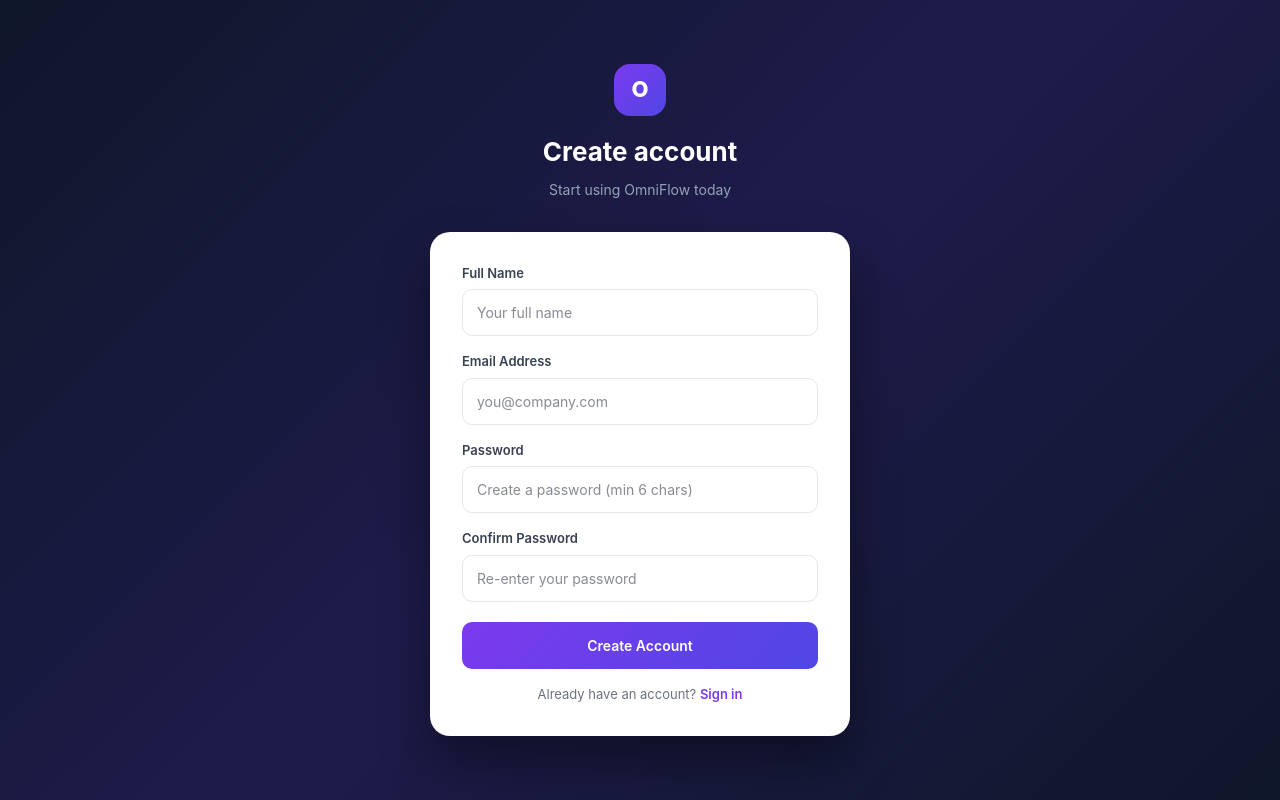
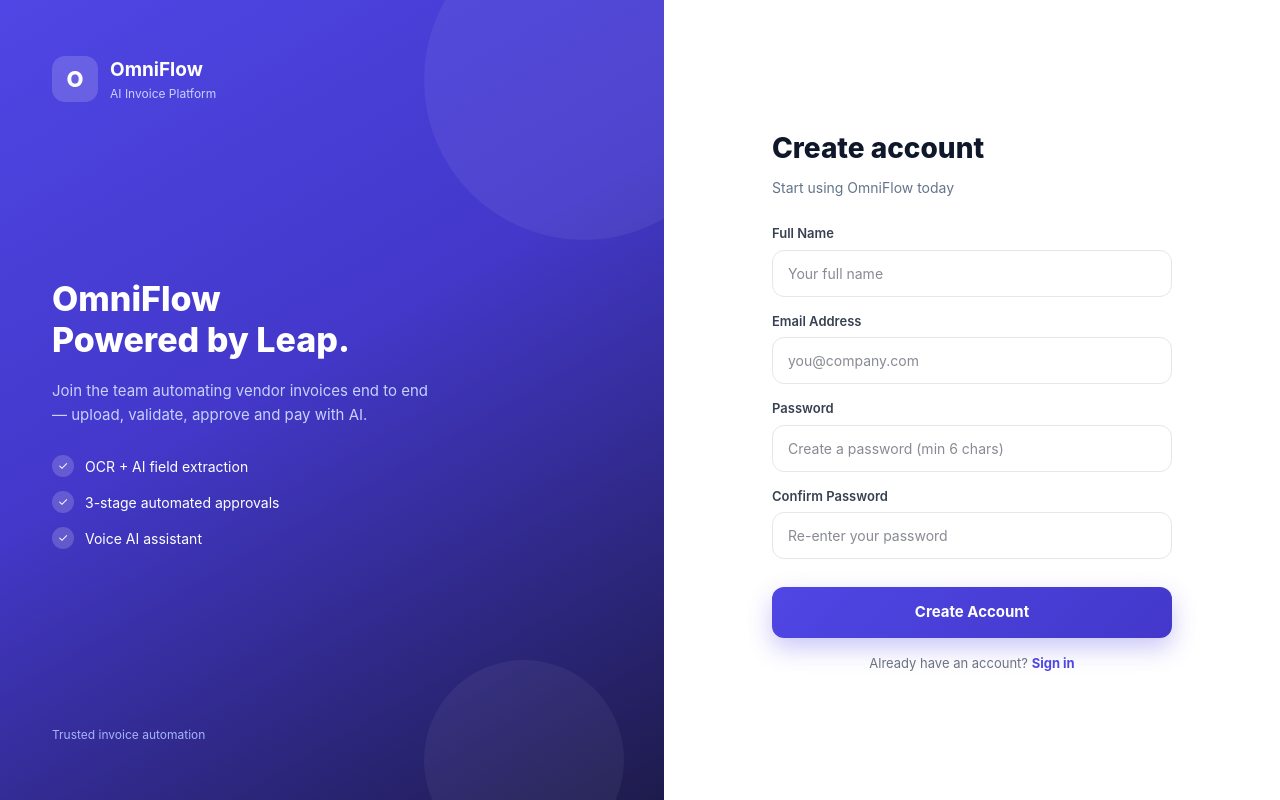
Before and after one commit to shubham21work-sudo/omniflow, a Next.js app: page /signup in a window 1280 px wide. Built offline with nearby package versions, Linux system fonts and the light colour scheme; no server answers.

Commit message:
Redesign login and signup pages with modern split layout

```diff
--- a/app/(auth)/login/page.js
+++ b/app/(auth)/login/page.js
@@ -9,36 +9,62 @@ export default function LoginPage() {
   const [password, setPassword] = useState('');
   const [error, setError] = useState('');
   const [loading, setLoading] = useState(false);
+  const [focus, setFocus] = useState('');
 
   const handleLogin = async () => {
-    setLoading(true);
-    setError('');
+    setLoading(true); setError('');
     const { error } = await supabase.auth.signInWithPassword({ email, password });
     setLoading(false);
     if (error) setError(error.message);
     else router.push('/dashboard');
   };
 
+  const input = (k) => ({ width:'100%', padding:'13px 15px', borderRadius:'12px', border:'1.5px solid ' + (focus===k ? '#4F46E5' : '#E5E7EB'), fontSize:'14px', outline:'none', boxSizing:'border-box', color:'#111827', transition:'border 0.15s', boxShadow: focus===k ? '0 0 0 4px rgba(79,70,229,0.10)' : 'none' });
+  const label = { display:'block', fontSize:'13px', fontWeight:'600', color:'#374151', marginBottom:'7px' };
+
   return (
-    <div style={{minHeight:'100vh',background:'linear-gradient(135deg,#0f172a 0%,#1e1b4b 50%,#0f172a 100%)',display:'flex',alignItems:'center',justifyContent:'center',padding:'20px'}}>
-      <div style={{width:'100%',maxWidth:'420px'}}>
-        <div style={{textAlign:'center',marginBottom:'32px'}}>
-          <div style={{width:'52px',height:'52px',borderRadius:'16px',background:'linear-gradient(135deg,#7c3aed,#4f46e5)',display:'flex',alignItems:'center',justifyContent:'center',margin:'0 auto 16px',fontSize:'22px',fontWeight:'800',color:'white'}}>O</div>
-          <h1 style={{color:'white',fontSize:'26px',fontWeight:'700',margin:'0 0 8px'}}>Welcome back</h1>
-          <p style={{color:'#94a3b8',fontSize:'14px',margin:0}}>Sign in to your OmniFlow account</p>
+    <div style={{minHeight:'100vh',display:'flex',fontFamily:'Inter, system-ui, sans-serif',background:'#FFFFFF'}}>
+
+      <div className='auth-brand' style={{flex:'1',background:'linear-gradient(150deg, #4F46E5 0%, #4338CA 45%, #1E1B4B 100%)',padding:'56px 52px',display:'flex',flexDirection:'column',justifyContent:'space-between',position:'relative',overflow:'hidden'}}>
+        <div style={{position:'relative',zIndex:2}}>
+          <div style={{display:'flex',alignItems:'center',gap:'12px'}}>
+            <div style={{width:'46px',height:'46px',borderRadius:'13px',background:'rgba(255,255,255,0.16)',display:'flex',alignItems:'center',justifyContent:'center',fontSize:'22px',fontWeight:'800',color:'white'}}>O</div>
+            <div>
+              <p style={{color:'white',fontWeight:'700',fontSize:'19px',margin:0}}>OmniFlow</p>
+              <p style={{color:'#C7D2FE',fontSize:'12px',margin:0}}>AI Invoice Platform</p>
+            </div>
+          </div>
         </div>
-        <div style={{background:'white',borderRadius:'20px',padding:'32px',boxShadow:'0 25px 50px rgba(0,0,0,0.4)'}}>
-          <div style={{marginBottom:'20px'}}>
-            <label style={{display:'block',fontSize:'13px',fontWeight:'600',color:'#374151',marginBottom:'6px'}}>Email Address</label>
-            <input type='email' value={email} onChange={e=>setEmail(e.target.value)} placeholder='you@company.com' style={{width:'100%',padding:'12px 14px',borderRadius:'10px',border:'1.5px solid #e5e7eb',fontSize:'14px',outline:'none',boxSizing:'border-box',color:'#111827'}} />
+        <div style={{position:'relative',zIndex:2}}>
+          <h2 style={{color:'white',fontSize:'34px',fontWeight:'800',lineHeight:'1.2',margin:'0 0 18px'}}>OmniFlow<br/>Powered by Leap.</h2>
+          <p style={{color:'#C7D2FE',fontSize:'15px',lineHeight:'1.6',margin:'0 0 28px',maxWidth:'380px'}}>Upload, validate, route and pay every vendor invoice with AI doing the heavy lifting end to end.</p>
+          <div style={{display:'flex',flexDirection:'column',gap:'14px'}}>
+            <div style={{display:'flex',alignItems:'center',gap:'11px',color:'white',fontSize:'14px'}}><span style={{width:'22px',height:'22px',borderRadius:'50%',background:'rgba(255,255,255,0.18)',display:'flex',alignItems:'center',justifyContent:'center',fontSize:'12px'}}>✓</span> OCR + AI field extraction</div>
+            <div style={{display:'flex',alignItems:'center',gap:'11px',color:'white',fontSize:'14px'}}><span style={{width:'22px',height:'22px',borderRadius:'50%',background:'rgba(255,255,255,0.18)',display:'flex',alignItems:'center',justifyContent:'center',fontSize:'12px'}}>✓</span> 3-stage automated approvals</div>
+            <div style={{display:'flex',alignItems:'center',gap:'11px',color:'white',fontSize:'14px'}}><span style={{width:'22px',height:'22px',borderRadius:'50%',background:'rgba(255,255,255,0.18)',display:'flex',alignItems:'center',justifyContent:'center',fontSize:'12px'}}>✓</span> Voice AI assistant</div>
+          </div>
+        </div>
+        <p style={{color:'#A5B4FC',fontSize:'12px',margin:0,position:'relative',zIndex:2}}>Trusted invoice automation</p>
+        <div style={{position:'absolute',top:'-80px',right:'-80px',width:'320px',height:'320px',borderRadius:'50%',background:'rgba(255,255,255,0.06)'}}></div>
+        <div style={{position:'absolute',bottom:'-60px',right:'40px',width:'200px',height:'200px',borderRadius:'50%',background:'rgba(255,255,255,0.05)'}}></div>
+      </div>
+
+      <div style={{flex:'1',display:'flex',alignItems:'center',justifyContent:'center',padding:'40px 28px'}}>
+        <div style={{width:'100%',maxWidth:'400px'}}>
+          <h1 style={{color:'#0F172A',fontSize:'28px',fontWeight:'800',margin:'0 0 8px'}}>Welcome back</h1>
+          <p style={{color:'#64748B',fontSize:'14px',margin:'0 0 30px'}}>Sign in to your OmniFlow account</p>
+
+          <div style={{marginBottom:'18px'}}>
+            <label style={label}>Email Address</label>
+            <input type='email' value={email} onChange={e=>setEmail(e.target.value)} onFocus={()=>setFocus('email')} onBlur={()=>setFocus('')} placeholder='you@company.com' style={input('email')} />
           </div>
           <div style={{marginBottom:'10px'}}>
-            <label style={{display:'block',fontSize:'13px',fontWeight:'600',color:'#374151',marginBottom:'6px'}}>Password</label>
-            <input type='password' value={password} onChange={e=>setPassword(e.target.value)} placeholder='Enter your password' style={{width:'100%',padding:'12px 14px',borderRadius:'10px',border:'1.5px solid #e5e7eb',fontSize:'14px',outline:'none',boxSizing:'border-box',color:'#111827'}} />
+            <label style={label}>Password</label>
+            <input type='password' value={password} onChange={e=>setPassword(e.target.value)} onFocus={()=>setFocus('pw')} onBlur={()=>setFocus('')} placeholder='Enter your password' style={input('pw')} />
           </div>
-          {error && <p style={{color:'#dc2626',fontSize:'13px',fontWeight:'600',marginBottom:'14px'}}>{error}</p>}
-          <button onClick={handleLogin} disabled={loading} style={{width:'100%',padding:'13px',borderRadius:'10px',background:'linear-gradient(135deg,#7c3aed,#4f46e5)',color:'white',fontSize:'14px',fontWeight:'600',border:'none',cursor:'pointer',marginTop:'10px',marginBottom:'16px'}}>{loading?'Signing in...':'Sign In'}</button>
-          <p style={{textAlign:'center',fontSize:'13px',color:'#6b7280',margin:0}}>Do not have an account? <a href='/signup' style={{color:'#7c3aed',fontWeight:'600',textDecoration:'none'}}>Sign up</a></p>
+          {error && <p style={{color:'#DC2626',fontSize:'13px',fontWeight:'600',margin:'8px 0 0'}}>{error}</p>}
+          <button onClick={handleLogin} disabled={loading} style={{width:'100%',padding:'14px',borderRadius:'12px',background:'linear-gradient(135deg, #4F46E5, #4338CA)',color:'white',fontSize:'15px',fontWeight:'700',border:'none',cursor:'pointer',marginTop:'20px',marginBottom:'18px',boxShadow:'0 10px 24px rgba(79,70,229,0.30)'}}>{loading?'Signing in...':'Sign In'}</button>
+          <p style={{textAlign:'center',fontSize:'13px',color:'#6B7280',margin:0}}>Do not have an account? <a href='/signup' style={{color:'#4F46E5',fontWeight:'700',textDecoration:'none'}}>Sign up</a></p>
         </div>
       </div>
     </div>
--- a/app/(auth)/signup/page.js
+++ b/app/(auth)/signup/page.js
@@ -12,15 +12,13 @@ export default function SignupPage() {
   const [error, setError] = useState('');
   const [msg, setMsg] = useState('');
   const [loading, setLoading] = useState(false);
+  const [focus, setFocus] = useState('');
 
   const handleSignup = async () => {
-    setError('');
-    setMsg('');
-
+    setError(''); setMsg('');
     if (!name.trim()) { setError('Please enter your full name.'); return; }
     if (password.length < 6) { setError('Password must be at least 6 characters.'); return; }
     if (password !== confirmPassword) { setError('Passwords do not match.'); return; }
-
     setLoading(true);
     const { data, error } = await supabase.auth.signUp({
       email,
@@ -31,7 +29,6 @@ export default function SignupPage() {
       },
     });
     setLoading(false);
-
     if (error) { setError(error.message); return; }
     if (data.session) {
       router.push('/dashboard');
@@ -40,38 +37,61 @@ export default function SignupPage() {
     }
   };
 
-  const inputStyle = { width:'100%', padding:'12px 14px', borderRadius:'10px', border:'1.5px solid #e5e7eb', fontSize:'14px', outline:'none', boxSizing:'border-box', color:'#111827' };
-  const labelStyle = { display:'block', fontSize:'13px', fontWeight:'600', color:'#374151', marginBottom:'6px' };
+  const input = (k) => ({ width:'100%', padding:'12px 15px', borderRadius:'12px', border:'1.5px solid ' + (focus===k ? '#4F46E5' : '#E5E7EB'), fontSize:'14px', outline:'none', boxSizing:'border-box', color:'#111827', transition:'border 0.15s', boxShadow: focus===k ? '0 0 0 4px rgba(79,70,229,0.10)' : 'none' });
+  const label = { display:'block', fontSize:'13px', fontWeight:'600', color:'#374151', marginBottom:'6px' };
 
   return (
-    <div style={{minHeight:'100vh',background:'linear-gradient(135deg,#0f172a 0%,#1e1b4b 50%,#0f172a 100%)',display:'flex',alignItems:'center',justifyContent:'center',padding:'20px'}}>
-      <div style={{width:'100%',maxWidth:'420px'}}>
-        <div style={{textAlign:'center',marginBottom:'32px'}}>
-          <div style={{width:'52px',height:'52px',borderRadius:'16px',background:'linear-gradient(135deg,#7c3aed,#4f46e5)',display:'flex',alignItems:'center',justifyContent:'center',margin:'0 auto 16px',fontSize:'22px',fontWeight:'800',color:'white'}}>O</div>
-          <h1 style={{color:'white',fontSize:'26px',fontWeight:'700',margin:'0 0 8px'}}>Create account</h1>
-          <p style={{color:'#94a3b8',fontSize:'14px',margin:0}}>Start using OmniFlow today</p>
+    <div style={{minHeight:'100vh',display:'flex',fontFamily:'Inter, system-ui, sans-serif',background:'#FFFFFF'}}>
+
+      <div className='auth-brand' style={{flex:'1',background:'linear-gradient(150deg, #4F46E5 0%, #4338CA 45%, #1E1B4B 100%)',padding:'56px 52px',display:'flex',flexDirection:'column',justifyContent:'space-between',position:'relative',overflow:'hidden'}}>
+        <div style={{position:'relative',zIndex:2}}>
+          <div style={{display:'flex',alignItems:'center',gap:'12px'}}>
+            <div style={{width:'46px',height:'46px',borderRadius:'13px',background:'rgba(255,255,255,0.16)',display:'flex',alignItems:'center',justifyContent:'center',fontSize:'22px',fontWeight:'800',color:'white'}}>O</div>
+            <div>
+              <p style={{color:'white',fontWeight:'700',fontSize:'19px',margin:0}}>OmniFlow</p>
+              <p style={{color:'#C7D2FE',fontSize:'12px',margin:0}}>AI Invoice Platform</p>
+            </div>
+          </div>
         </div>
-        <div style={{background:'white',borderRadius:'20px',padding:'32px',boxShadow:'0 25px 50px rgba(0,0,0,0.4)'}}>
-          <div style={{marginBottom:'16px'}}>
-            <label style={labelStyle}>Full Name</label>
-            <input type='text' value={name} onChange={e=>setName(e.target.value)} placeholder='Your full name' style={inputStyle} />
+        <div style={{position:'relative',zIndex:2}}>
+          <h2 style={{color:'white',fontSize:'34px',fontWeight:'800',lineHeight:'1.2',margin:'0 0 18px'}}>OmniFlow<br/>Powered by Leap.</h2>
+          <p style={{color:'#C7D2FE',fontSize:'15px',lineHeight:'1.6',margin:'0 0 28px',maxWidth:'380px'}}>Join the team automating vendor invoices end to end — upload, validate, approve and pay with AI.</p>
+          <div style={{display:'flex',flexDirection:'column',gap:'14px'}}>
+            <div style={{display:'flex',alignItems:'center',gap:'11px',color:'white',fontSize:'14px'}}><span style={{width:'22px',height:'22px',borderRadius:'50%',background:'rgba(255,255,255,0.18)',display:'flex',alignItems:'center',justifyContent:'center',fontSize:'12px'}}>✓</span> OCR + AI field extraction</div>
+            <div style={{display:'flex',alignItems:'center',gap:'11px',color:'white',fontSize:'14px'}}><span style={{width:'22px',height:'22px',borderRadius:'50%',background:'rgba(255,255,255,0.18)',display:'flex',alignItems:'center',justifyContent:'center',fontSize:'12px'}}>✓</span> 3-stage automated approvals</div>
+            <div style={{display:'flex',alignItems:'center',gap:'11px',color:'white',fontSize:'14px'}}><span style={{width:'22px',height:'22px',borderRadius:'50%',background:'rgba(255,255,255,0.18)',display:'flex',alignItems:'center',justifyContent:'center',fontSize:'12px'}}>✓</span> Voice AI assistant</div>
           </div>
-          <div style={{marginBottom:'16px'}}>
-            <label style={labelStyle}>Email Address</label>
-            <input type='email' value={email} onChange={e=>setEmail(e.target.value)} placeholder='you@company.com' style={inputStyle} />
+        </div>
+        <p style={{color:'#A5B4FC',fontSize:'12px',margin:0,position:'relative',zIndex:2}}>Trusted invoice automation</p>
+        <div style={{position:'absolute',top:'-80px',right:'-80px',width:'320px',height:'320px',borderRadius:'50%',background:'rgba(255,255,255,0.06)'}}></div>
+        <div style={{position:'absolute',bottom:'-60px',right:'40px',width:'200px',height:'200px',borderRadius:'50%',background:'rgba(255,255,255,0.05)'}}></div>
+      </div>
+
+      <div style={{flex:'1',display:'flex',alignItems:'center',justifyContent:'center',padding:'40px 28px'}}>
+        <div style={{width:'100%',maxWidth:'400px'}}>
+          <h1 style={{color:'#0F172A',fontSize:'28px',fontWeight:'800',margin:'0 0 8px'}}>Create account</h1>
+          <p style={{color:'#64748B',fontSize:'14px',margin:'0 0 26px'}}>Start using OmniFlow today</p>
+
+          <div style={{marginBottom:'15px'}}>
+            <label style={label}>Full Name</label>
+            <input type='text' value={name} onChange={e=>setName(e.target.value)} onFocus={()=>setFocus('name')} onBlur={()=>setFocus('')} placeholder='Your full name' style={input('name')} />
           </div>
-          <div style={{marginBottom:'16px'}}>
-            <label style={labelStyle}>Password</label>
-            <input type='password' value={password} onChange={e=>setPassword(e.target.value)} placeholder='Create a password (min 6 chars)' style={inputStyle} />
+          <div style={{marginBottom:'15px'}}>
+            <label style={label}>Email Address</label>
+            <input type='email' value={email} onChange={e=>setEmail(e.target.value)} onFocus={()=>setFocus('email')} onBlur={()=>setFocus('')} placeholder='you@company.com' style={input('email')} />
+          </div>
+          <div style={{marginBottom:'15px'}}>
+            <label style={label}>Password</label>
+            <input type='password' value={password} onChange={e=>setPassword(e.target.value)} onFocus={()=>setFocus('pw')} onBlur={()=>setFocus('')} placeholder='Create a password (min 6 chars)' style={input('pw')} />
           </div>
           <div style={{marginBottom:'10px'}}>
-            <label style={labelStyle}>Confirm Password</label>
-            <input type='password' value={confirmPassword} onChange={e=>setConfirmPassword(e.target.value)} placeholder='Re-enter your password' style={inputStyle} />
+            <label style={label}>Confirm Password</label>
+            <input type='password' value={confirmPassword} onChange={e=>setConfirmPassword(e.target.value)} onFocus={()=>setFocus('cpw')} onBlur={()=>setFocus('')} placeholder='Re-enter your password' style={input('cpw')} />
           </div>
-          {error && <p style={{color:'#dc2626',fontSize:'13px',fontWeight:'600',marginBottom:'14px'}}>{error}</p>}
-          {msg && <p style={{color:'#16a34a',fontSize:'13px',fontWeight:'600',marginBottom:'14px'}}>{msg}</p>}
-          <button onClick={handleSignup} disabled={loading} style={{width:'100%',padding:'13px',borderRadius:'10px',background:'linear-gradient(135deg,#7c3aed,#4f46e5)',color:'white',fontSize:'14px',fontWeight:'600',border:'none',cursor:'pointer',marginTop:'10px',marginBottom:'16px'}}>{loading?'Creating account...':'Create Account'}</button>
-          <p style={{textAlign:'center',fontSize:'13px',color:'#6b7280',margin:0}}>Already have an account? <a href='/login' style={{color:'#7c3aed',fontWeight:'600',textDecoration:'none'}}>Sign in</a></p>
+          {error && <p style={{color:'#DC2626',fontSize:'13px',fontWeight:'600',margin:'8px 0 0'}}>{error}</p>}
+          {msg && <p style={{color:'#16A34A',fontSize:'13px',fontWeight:'600',margin:'8px 0 0'}}>{msg}</p>}
+          <button onClick={handleSignup} disabled={loading} style={{width:'100%',padding:'14px',borderRadius:'12px',background:'linear-gradient(135deg, #4F46E5, #4338CA)',color:'white',fontSize:'15px',fontWeight:'700',border:'none',cursor:'pointer',marginTop:'18px',marginBottom:'16px',boxShadow:'0 10px 24px rgba(79,70,229,0.30)'}}>{loading?'Creating account...':'Create Account'}</button>
+          <p style={{textAlign:'center',fontSize:'13px',color:'#6B7280',margin:0}}>Already have an account? <a href='/login' style={{color:'#4F46E5',fontWeight:'700',textDecoration:'none'}}>Sign in</a></p>
         </div>
       </div>
     </div>
```
